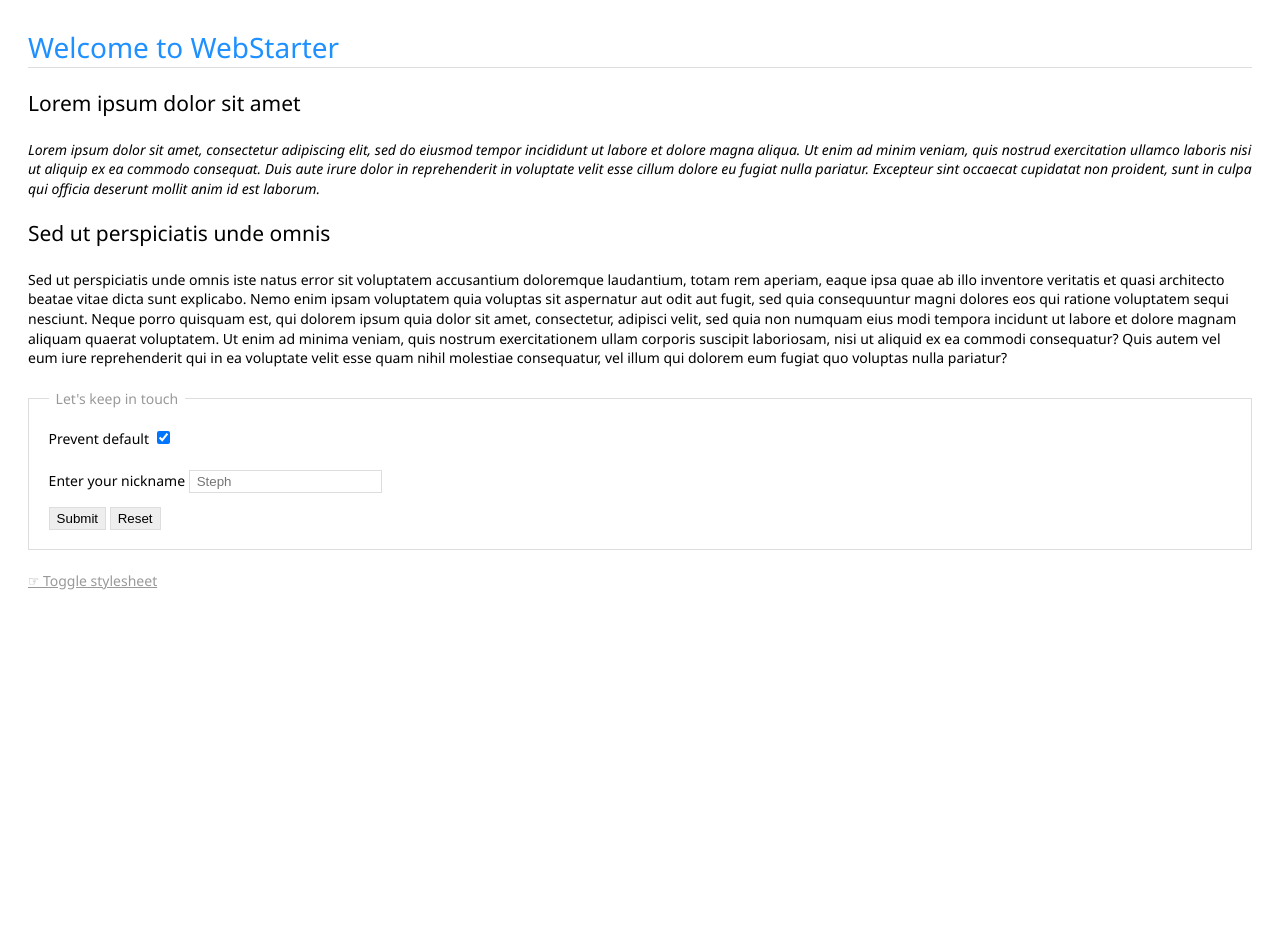
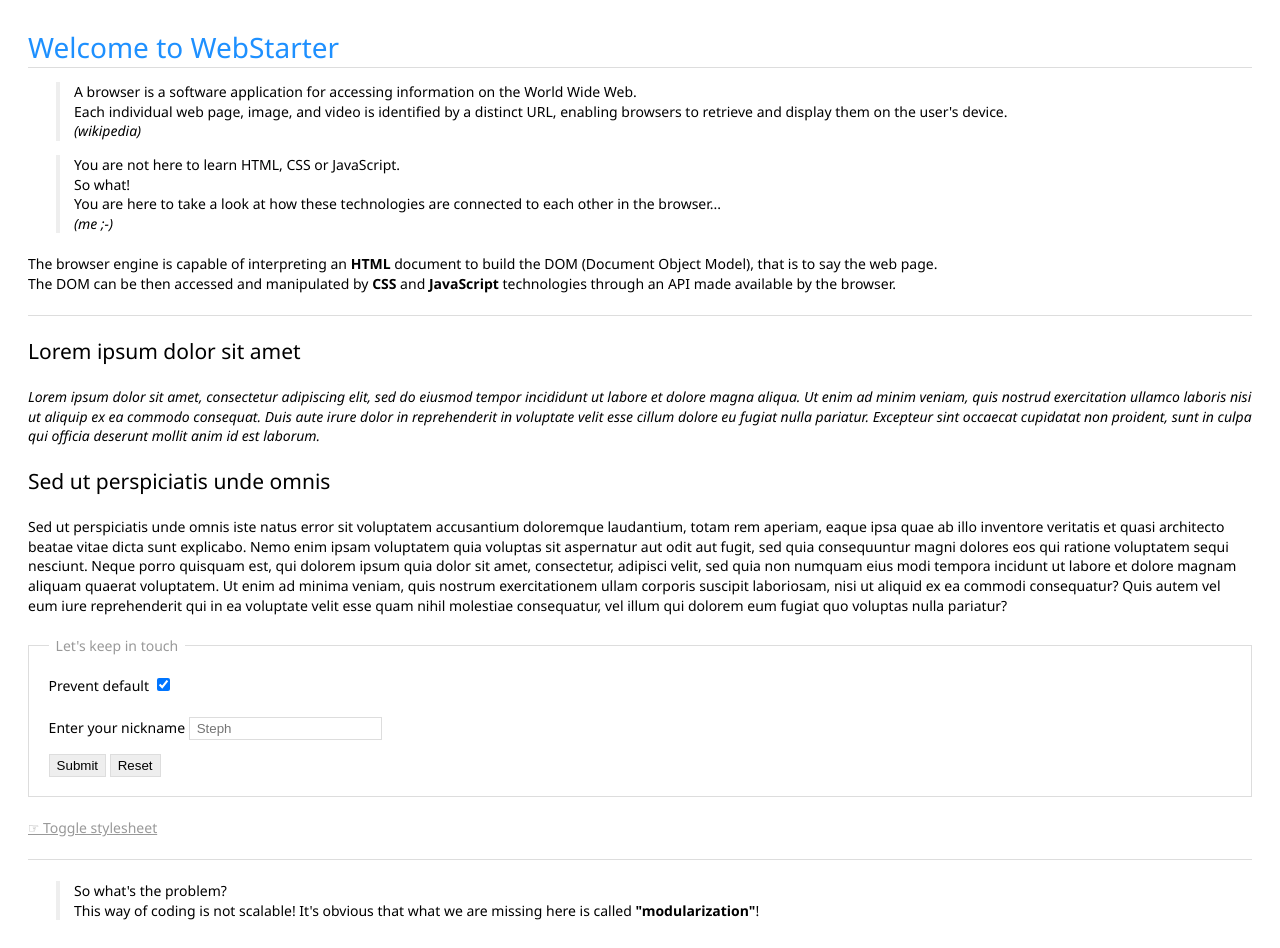
Before and after one commit to avine/web-starter, a website: page src/app/index.html in a window 1280 px wide. Before the commit the page ends 800 px from the top, so only its background shows below. Drawn offline with Linux system fonts and the light colour scheme.

Commit message:
Improve wording

```diff
--- a/src/app/index.html
+++ b/src/app/index.html
@@ -32,6 +32,26 @@
 
   <h1 id="title">Welcome to WebStarter</h1>
 
+  <blockquote>
+    A browser is a software application for accessing information on the World Wide Web.<br>
+    Each individual web page, image, and video is identified by a distinct URL, enabling browsers to retrieve and display them on the user's device.<br>
+    <cite>(wikipedia)</cite>
+  </blockquote>
+
+  <blockquote>
+    You are not here to learn HTML, CSS or JavaScript.<br>
+    So what!<br>
+    You are here to take a look at how these technologies are connected to each other in the browser...<br>
+    <cite>(me ;-)</cite>
+  </blockquote>
+
+  <p>
+    The browser engine is capable of interpreting an <b>HTML</b> document to build the DOM (Document Object Model), that is to say the web page.<br>
+    The DOM can be then accessed and manipulated by <b>CSS</b> and <b>JavaScript</b> technologies through an API made available by the browser.
+  </p>
+
+  <hr>
+
   <h2>Lorem ipsum dolor sit amet</h2>
 
   <!-- Inline style and script -->
@@ -50,6 +70,8 @@
   </style>
 
   <script>
+    // Notice: the following function is available in the global scope.
+    // `window.toggleHighlight`!
     function toggleHighlight(element, event) {
       console.log('Element', element);
       console.log('Event', event);
@@ -98,4 +120,12 @@
       &#9758; Toggle stylesheet
     </a>
   </p>
+
+  <hr>
+
+  <blockquote>
+    So what's the problem?<br>
+    This way of coding is not scalable!
+    It's obvious that what we are missing here is called <b>"modularization"</b>!
+  </blockquote>
 </html>
--- a/src/app/styles.css
+++ b/src/app/styles.css
@@ -6,6 +6,12 @@ html {
 
 body {
   margin: 2rem;
+}
+
+hr {
+  margin: 1.5rem 0;
+  border: none;
+  border-bottom: 1px solid #ddd;
 }
 
 h1, h2, h3, h4, h5, h6 {
@@ -30,6 +36,12 @@ a {
   color: #999;
 }
 
+blockquote {
+  margin: 1rem 2rem;
+  padding-left: 1rem;
+  border-left: 4px solid #eee;
+}
+
 fieldset {
   margin: 1.5rem 0 1rem 0;
   padding: 1.4em;
```
Also changed, not shown: src/app/success.html (+8 -3 lines).
